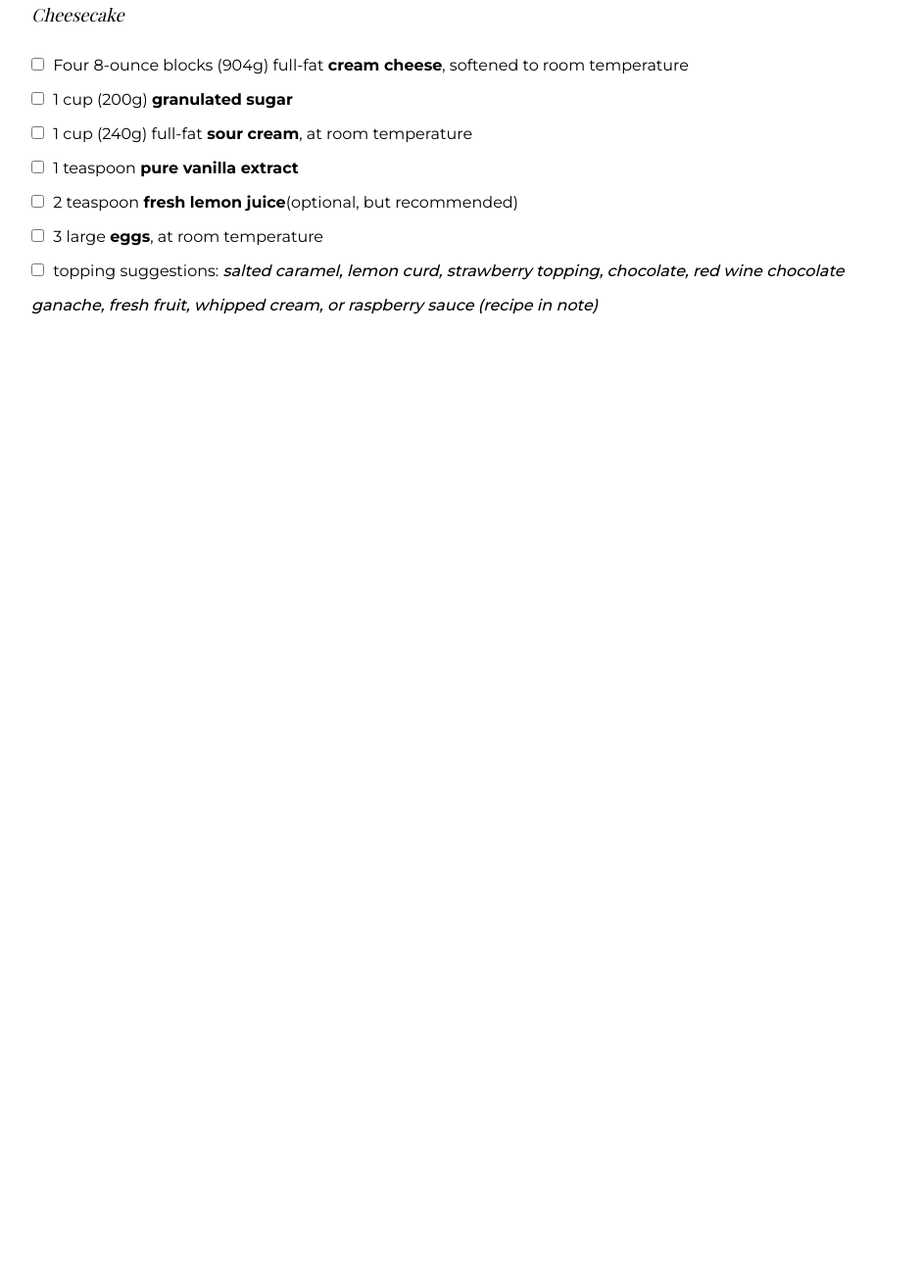
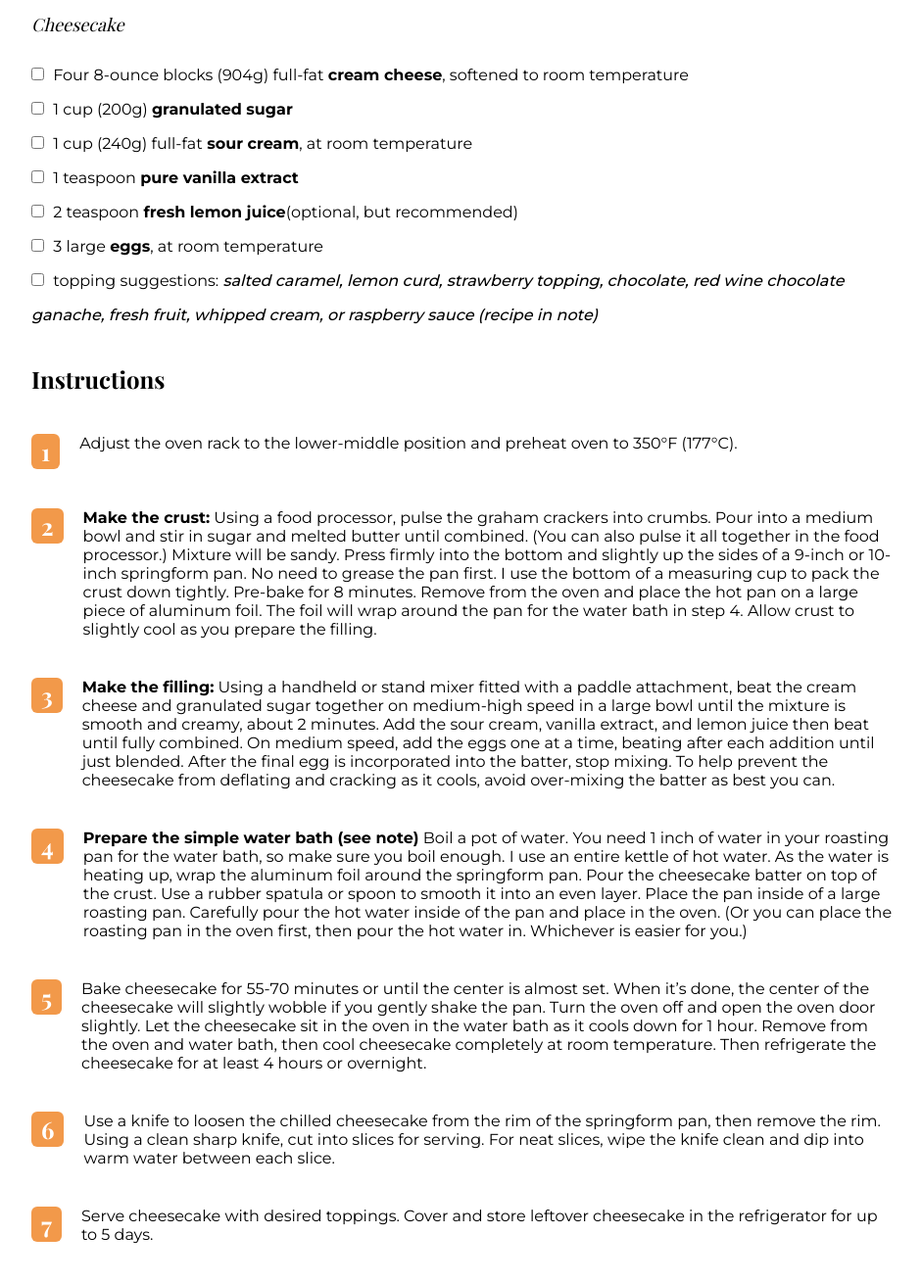
Before and after one commit to saifulislam1431/recipe-page, a plain HTML site: page index.html in a window 1280 px wide. Shown: the part 887-2196 px from the top of the page at 98% size, without its empty margins (168-1109 px from the left). Before the commit the page ends 1238 px from the top, so only its background shows below. Drawn offline with nearby package versions, Linux system fonts and the light colour scheme; a web font is replaced by a local one.

Commit message:
Instruction section added

```diff
--- a/index.html
+++ b/index.html
@@ -67,12 +67,53 @@
                     </div>
 
                     <div>
-                        <input type="checkbox" name="" id="box6" class="box"> <label for="box6">topping suggestions: <span style="font-style: italic; font-weight: 500;">salted caramel, lemon curd, strawberry topping, chocolate, red wine chocolate ganache, fresh fruit, whipped cream, or raspberry sauce (recipe in note)</span></label>
+                        <input type="checkbox" name="" id="box6" class="box"> <label for="box6">topping suggestions: <span style="font-style: italic; font-weight: 500; ">salted caramel, lemon curd, strawberry topping, chocolate, red wine chocolate ganache, fresh fruit, whipped cream, or raspberry sauce (recipe in note)</span></label>
                     </div>
 
 
                 </div>
             </div>
+
+        </section>
+
+
+        <section id="instructions">
+            <h3 class="section-title">Instructions</h3>
+            <div class="instruction">
+                <h3 class="number">1</h3>
+                <p>Adjust the oven rack to the lower-middle position and preheat oven to 350°F (177°C).</p>
+          </div>
+
+
+            <div class="instruction">
+                  <h3 class="number">2</h3>
+                  <p><span style="font-weight: 700;">Make the crust:</span> Using a food processor, pulse the graham crackers into crumbs. Pour into a medium bowl and stir in sugar and melted butter until combined. (You can also pulse it all together in the food processor.) Mixture will be sandy. Press firmly into the bottom and slightly up the sides of a 9-inch or 10-inch springform pan. No need to grease the pan first. I use the bottom of a measuring cup to pack the crust down tightly. Pre-bake for 8 minutes. Remove from the oven and place the hot pan on a large piece of aluminum foil. The foil will wrap around the pan for the water bath in step 4. Allow crust to slightly cool as you prepare the filling.</p>
+            </div>
+
+            <div class="instruction">
+                <h3 class="number">3</h3>
+                <p><span style="font-weight: 700;">Make the filling:</span> Using a handheld or stand mixer fitted with a paddle attachment, beat the cream cheese and granulated sugar together on medium-high speed in a large bowl until the mixture is smooth and creamy, about 2 minutes. Add the sour cream, vanilla extract, and lemon juice then beat until fully combined. On medium speed, add the eggs one at a time, beating after each addition until just blended. After the final egg is incorporated into the batter, stop mixing. To help prevent the cheesecake from deflating and cracking as it cools, avoid over-mixing the batter as best you can.</p>
+          </div>
+
+          <div class="instruction">
+            <h3 class="number">4</h3>
+            <p><span style="font-weight: 700;">Prepare the simple water bath (see note)</span> Boil a pot of water. You need 1 inch of water in your roasting pan for the water bath, so make sure you boil enough. I use an entire kettle of hot water. As the water is heating up, wrap the aluminum foil around the springform pan. Pour the cheesecake batter on top of the crust. Use a rubber spatula or spoon to smooth it into an even layer. Place the pan inside of a large roasting pan. Carefully pour the hot water inside of the pan and place in the oven. (Or you can place the roasting pan in the oven first, then pour the hot water in. Whichever is easier for you.)</p>
+      </div>
+
+      <div class="instruction">
+        <h3 class="number">5</h3>
+        <p>Bake cheesecake for 55-70 minutes or until the center is almost set. When it’s done, the center of the cheesecake will slightly wobble if you gently shake the pan. Turn the oven off and open the oven door slightly. Let the cheesecake sit in the oven in the water bath as it cools down for 1 hour. Remove from the oven and water bath, then cool cheesecake completely at room temperature. Then refrigerate the cheesecake for at least 4 hours or overnight.</p>
+  </div>
+
+  <div class="instruction">
+    <h3 class="number">6</h3>
+    <p>Use a knife to loosen the chilled cheesecake from the rim of the springform pan, then remove the rim. Using a clean sharp knife, cut into slices for serving. For neat slices, wipe the knife clean and dip into warm water between each slice.</p>
+</div>
+
+<div class="instruction">
+    <h3 class="number">7</h3>
+    <p>Serve cheesecake with desired toppings. Cover and store leftover cheesecake in the refrigerator for up to 5 days.</p>
+</div>
 
         </section>
     </main>
--- a/style.css
+++ b/style.css
@@ -37,7 +37,7 @@ body{
 .section-title{
     font-family: 'Playfair Display', serif;
     font-size: 24px;
-    margin-top: 30px;
+    margin-top: 40px;
 }
 .section-sub-title{
     font-family: 'Playfair Display', serif;
@@ -51,3 +51,21 @@ body{
     margin-right: 5px;
     margin-bottom: 20px;
 }
+.instruction{
+    margin-top: 40px;
+    margin-bottom: 20px;
+    display: flex;
+    justify-content: flex-start;
+    align-items: flex-start;
+    gap: 20px;
+}
+.number{
+    font-family: 'Playfair Display', serif;
+    font-size: 24px;
+    background-color: #F2994A;
+    border-radius: 6px;
+    padding: 2px 10px;
+    text-align: center;
+    justify-content: center;
+    color: #ffffff;
+}
```
